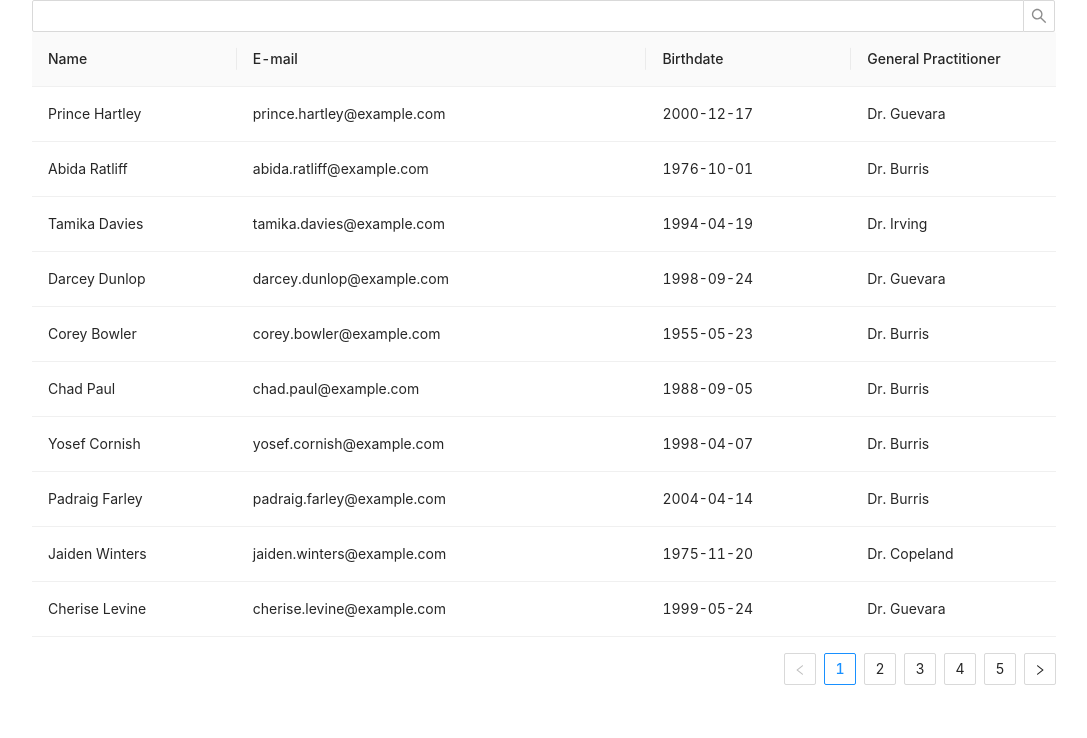
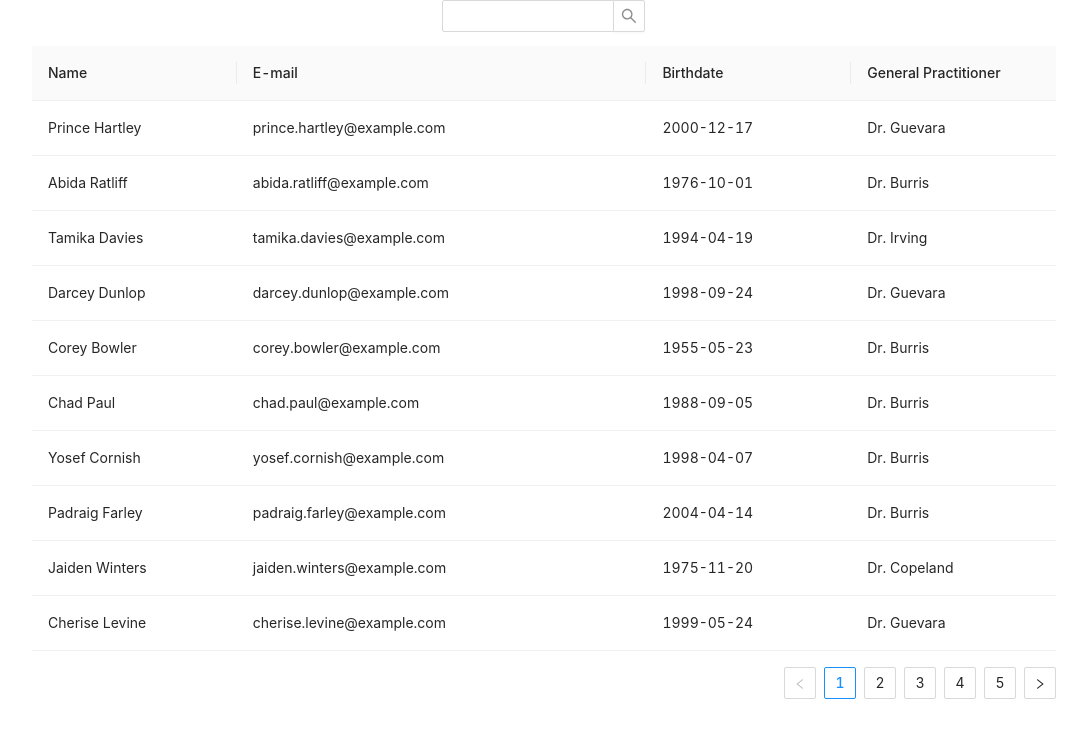
Before and after one commit to hokla-org/dojo-sante, a React (Create React App) app: page / in a window 1280 px wide. Shown: the top 738 px of the page, without its empty margins (96-1183 px from the left). Built offline with nearby package versions, Linux system fonts and the light colour scheme.

Commit message:
feat: improve search bar styling

```diff
--- a/src/App.css
+++ b/src/App.css
@@ -2,3 +2,9 @@
   width: 80%;
   margin: auto;
 }
+
+.search-bar-container {
+  width: 20%;
+  margin: auto;
+  margin-bottom: 1em;
+}
--- a/src/App.jsx
+++ b/src/App.jsx
@@ -43,7 +43,9 @@ function App() {
 
   return (
     <div className="table-container">
-      <Input.Search onSearch={(searchTerm) => filterPatients(searchTerm)} />
+      <div className="search-bar-container">
+        <Input.Search onSearch={(searchTerm) => filterPatients(searchTerm)} />
+      </div>
       <Table dataSource={dataSource} columns={columns} />
     </div>
   );
```
